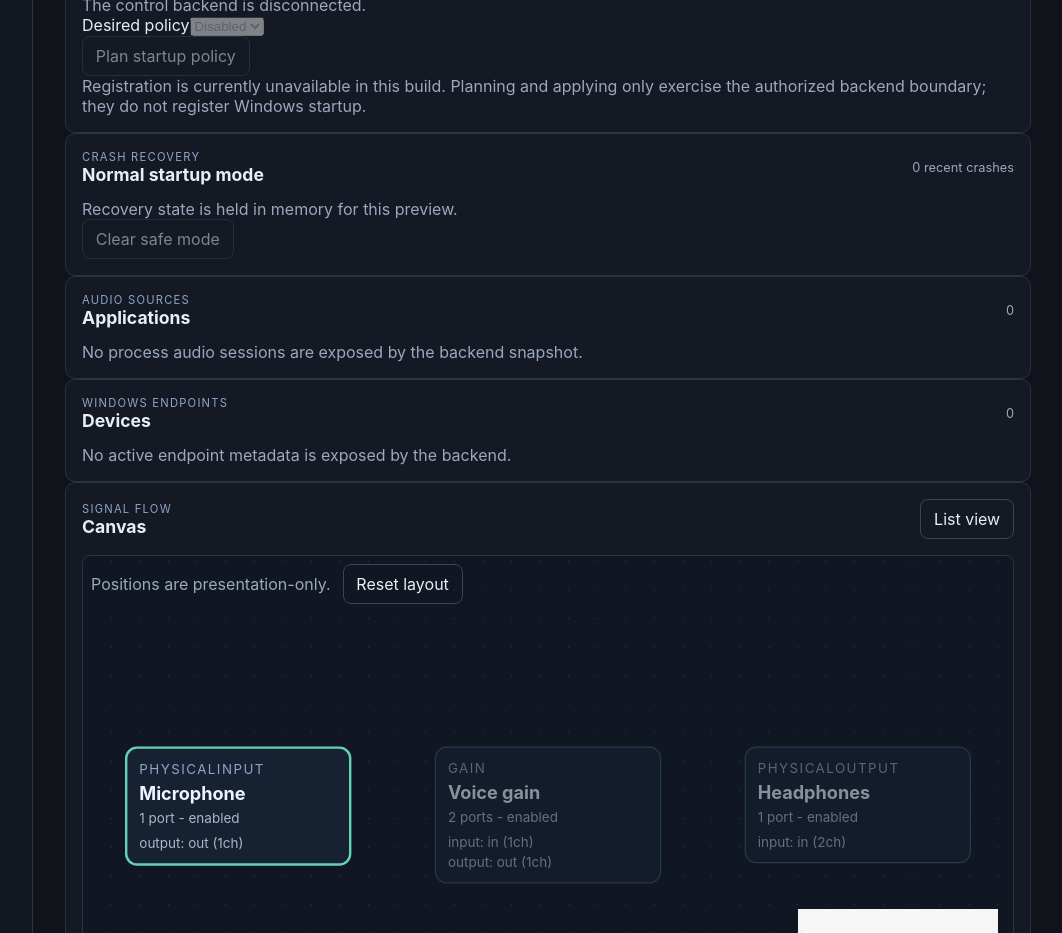
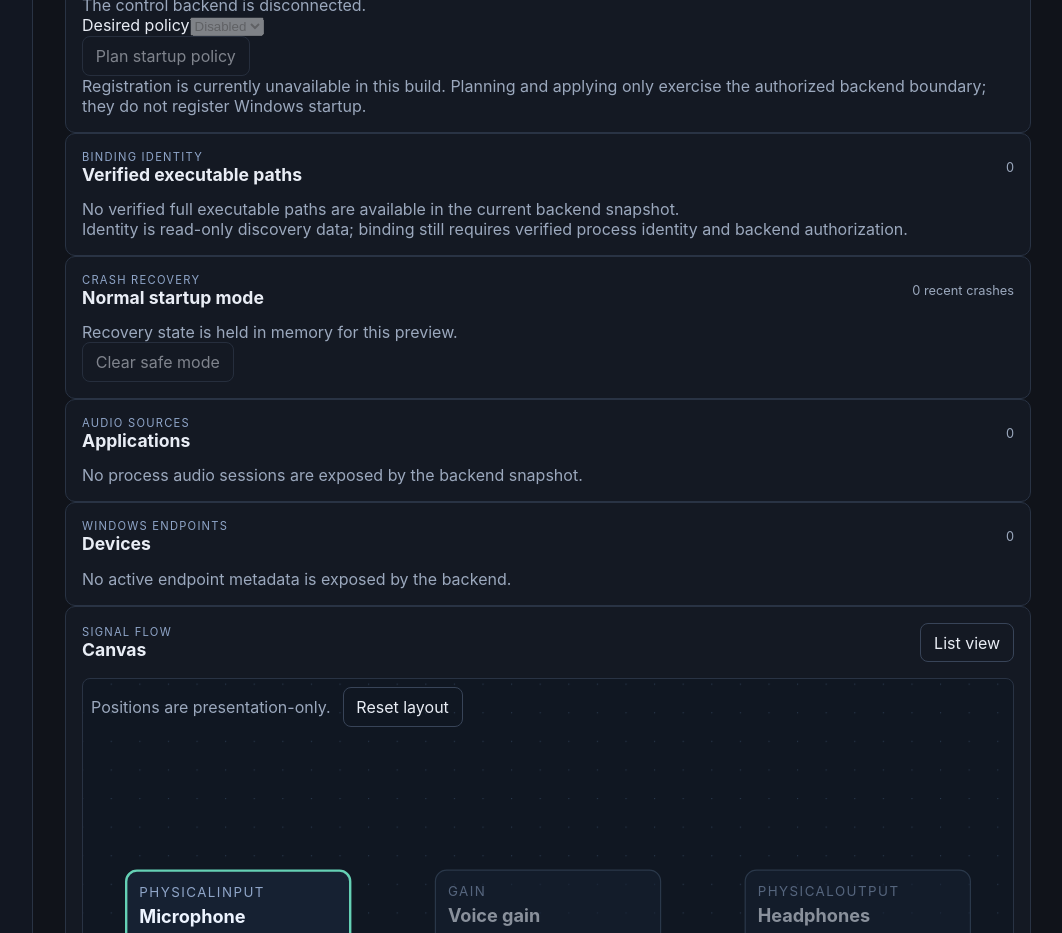
Before and after one commit to MrDesjardins/audiorouter, a React (Vite) app in the folder ui/: page / in a window 1280 px wide. Shown: the part 1680-2613 px from the top of the page, without its empty margins (217-1279 px from the left). Built offline with nearby package versions, Linux system fonts and the light colour scheme.

Commit message:
Show verified application identity paths

```diff
--- a/ui/src/App.tsx
+++ b/ui/src/App.tsx
@@ -10,6 +10,7 @@ import { templateSession, type TemplateId } from "./templates";
 import { filterLibraryEntries, libraryEntries, libraryEntryAccessibleLabel } from "./library";
 import { nodePortLabels, routeLatencyText, routeNodeLabels } from "./graphView";
 import { readTheme, writeTheme, type ThemeMode } from "./preferences";
+import { ApplicationIdentityPanel } from "./ApplicationIdentityPanel";
 import { setupChecklist } from "./setup";
 import { uiIdempotencyKey } from "./idempotency";
 import { processorAvailabilityText, processorLatencyText, processorParameterError, processorParametersText, type ProcessorDescriptor } from "./processorCatalog";
@@ -372,6 +373,7 @@ export function App({ backend = defaultBackend }: { backend?: UiBackend } = {})
         <section className="notice" role="status"><strong>{backend.connected ? "Connected editor" : "Read-only preview"}</strong><span>{backend.connected ? "Drafts are validated and committed through the authoritative backend." : "The control backend is disconnected. No route, device, or recording action can be applied."}</span></section>
         <section className="panel setup-panel" aria-labelledby="setup-heading"><div className="section-heading"><div><p className="eyebrow">Guided setup</p><h2 id="setup-heading">Readiness checklist</h2></div><span className="badge">{setupSteps.filter((step) => step.state === "ready").length}/{setupSteps.length} ready</span></div><ul aria-label="Guided setup readiness">{setupSteps.map((step) => <li key={step.id} className={`setup-step ${step.state}`}><strong>{step.label}</strong><span>{step.detail}</span></li>)}</ul><p className="muted">External applications such as Discord and OBS must be pointed to AudioRouter through their own settings; this checklist never changes them automatically.</p></section>
         <ProcessorCatalog processors={processors} error={processorError} /><PresetCatalog presets={presets} error={presetError} /><PluginScanPanel backend={backend} /><StartupPanel backend={backend} />
+        <ApplicationIdentityPanel applications={applications} />
         <section className="panel recovery-panel" aria-labelledby="recovery-heading"><div className="section-heading"><div><p className="eyebrow">Crash recovery</p><h2 id="recovery-heading">{snapshot?.status.recovery.safeMode ? "Safe mode is active" : "Normal startup mode"}</h2></div><span className="badge">{snapshot?.status.recovery.recentCrashes ?? 0} recent crash{(snapshot?.status.recovery.recentCrashes ?? 0) === 1 ? "" : "es"}</span></div><p className="muted">{snapshot?.status.recovery.persistence === "durable" ? "Recovery state is persisted by the backend." : "Recovery state is held in memory for this preview."}</p><button type="button" className="secondary" onClick={() => void clearRecoverySafeMode()} disabled={!backend.connected || !snapshot?.status.recovery.safeMode}>Clear safe mode</button></section>
         <section className="panel" aria-labelledby="applications-heading"><div className="section-heading"><div><p className="eyebrow">Audio sources</p><h2 id="applications-heading">Applications</h2></div><span className="badge">{applicationsError ? "unavailable" : applications.length}</span></div>{applicationsError ? <p className="muted">Application inventory unavailable: {applicationsError}</p> : applications.length === 0 ? <p className="muted">No process audio sessions are exposed by the backend snapshot.</p> : <ul aria-label="Running audio applications">{applications.map((application) => <li key={`${application.processId}-${application.creationTime100ns ?? "unknown"}`}><strong>{application.audioDisplayNames[0] ?? application.executable}</strong> <small>{application.executable} · PID {application.processId} · {application.audioActivity} · {application.captureCapability === "observed" ? "capture observed" : "capture not observed"} · render sessions {application.renderSessionCount}</small></li>)}</ul>}</section>
         <section className="panel" aria-labelledby="devices-heading"><div className="section-heading"><div><p className="eyebrow">Windows endpoints</p><h2 id="devices-heading">Devices</h2></div><span className="badge">{devicesError ? "unavailable" : devices.length}</span></div>{devicesError ? <p className="muted">Device inventory unavailable: {devicesError}</p> : devices.length === 0 ? <p className="muted">No active endpoint metadata is exposed by the backend.</p> : <ul aria-label="Active audio devices">{devices.map((device) => <li key={device.id}><strong>{device.direction === "capture" ? "Capture" : "Render"}</strong> <small>{device.id} · {device.format.sampleRateHz} Hz · {device.format.channels} ch · {device.periods.default100ns / 10000} ms period</small></li>)}</ul>}</section>
--- /dev/null
+++ b/ui/src/ApplicationIdentityPanel.tsx
@@ -0,0 +1,31 @@
+import type { ApplicationRow } from "./backend";
+
+export function ApplicationIdentityPanel({ applications }: { applications: ApplicationRow[] }) {
+  const identified = applications.filter((application) => application.executablePath !== null);
+
+  return (
+    <section className="panel application-identity-panel" aria-labelledby="application-identity-heading">
+      <div className="section-heading">
+        <div>
+          <p className="eyebrow">Binding identity</p>
+          <h2 id="application-identity-heading">Verified executable paths</h2>
+        </div>
+        <span className="badge">{identified.length}</span>
+      </div>
+      {identified.length === 0 ? (
+        <p className="muted">No verified full executable paths are available in the current backend snapshot.</p>
+      ) : (
+        <ul aria-label="Verified application executable paths">
+          {identified.map((application) => (
+            <li key={`${application.processId}-${application.creationTime100ns ?? "unknown"}`}>
+              <strong>{application.executable}</strong>
+              <br />
+              <small>PID {application.processId} · {application.executablePath}</small>
+            </li>
+          ))}
+        </ul>
+      )}
+      <p className="muted">Identity is read-only discovery data; binding still requires verified process identity and backend authorization.</p>
+    </section>
+  );
+}
```
Also changed, not shown: 3 other files (tests, documents, lock files or other folders).
